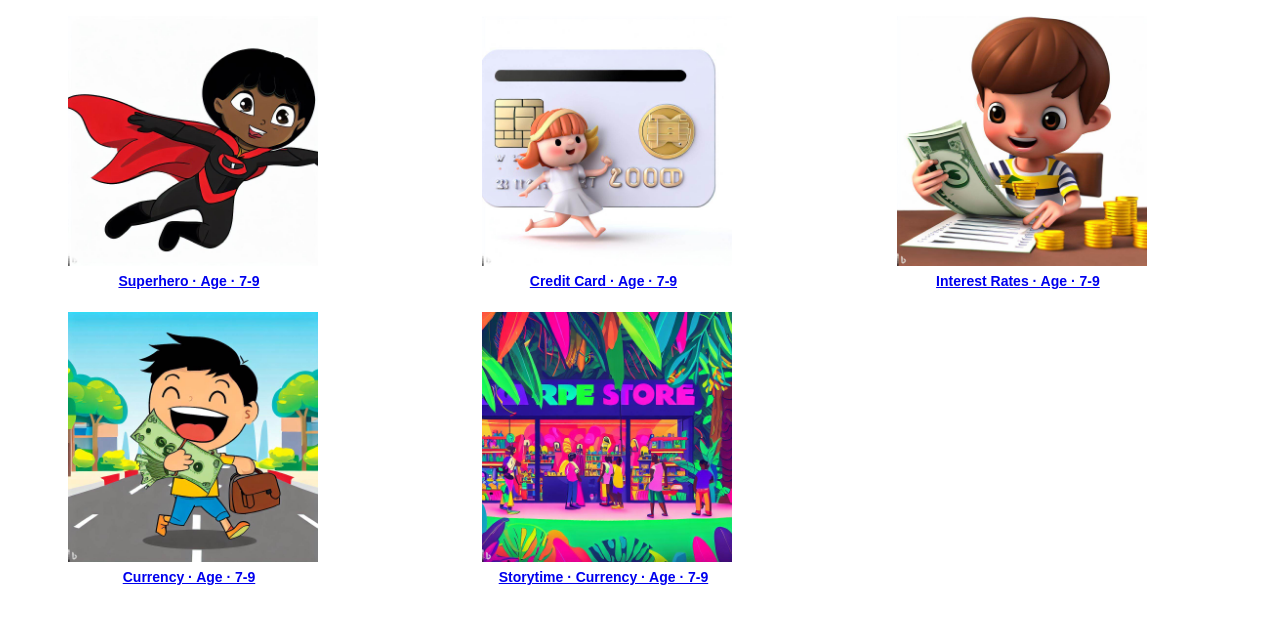
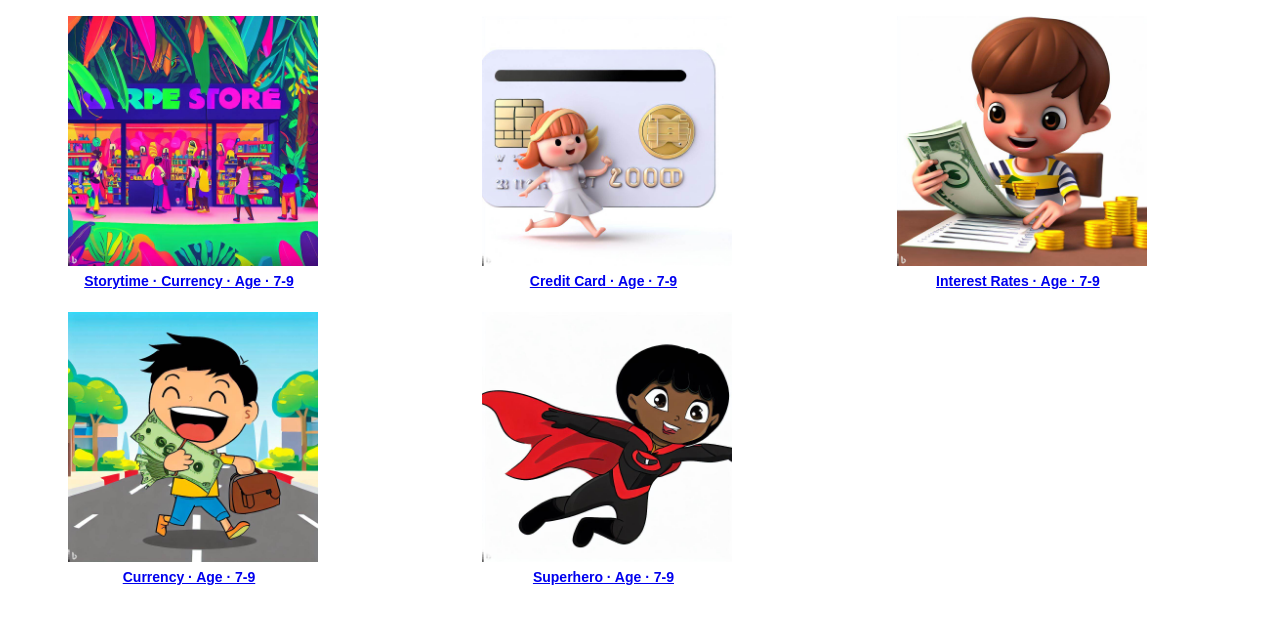
Before and after one commit to Pajarogers/LitKidz, a plain HTML site: page video-page.html in a window 1280 px wide. Shown: the part 74-698 px from the top of the page. Drawn offline with Linux system fonts and the light colour scheme.

Commit message:
new changes

```diff
--- a/video-page.html
+++ b/video-page.html
@@ -19,11 +19,13 @@
     </div>
     <!-- games container with hyperlink that open in new page-->
     <div class="frame">
-           <a href="https://litkidz.my.canva.site/currency-website" target="_blank">
-           <img  class="image-size" src="images/super.jpg" alt="superhero">
+        <a href="video/storytime.mp4" target="_blank">
+        <img  class="image-size" src="images/41.jpg" alt="video">
             <p class="center">
-                Superhero &#183; Age &#183; 7-9
+                Storytime &#183; Currency &#183; Age &#183; 7-9
             </p></a>
+    </div>
+
         </div>
         <div class="frame">
              <a href="video/kCcard.mp4" target="_blank">
@@ -47,12 +49,11 @@
                 </p>
         </div></a>
         <div class="frame">
-            <a href="video/storytime.mp4" target="_blank">
-            <img  class="image-size" src="images/41.jpg" alt="video">
-                <p class="center">
-                    Storytime &#183; Currency &#183; Age &#183; 7-9
-                </p></a>
-        </div>
+            <a href="https://litkidz.my.canva.site/currency-website"><img  class="image-size" src="images/super.jpg" alt="superhero">
+             <p class="center">
+                 Superhero &#183; Age &#183; 7-9
+             </p></a>
+
     </div>
 
 </body>
```
Also changed, not shown: 1 other file.
